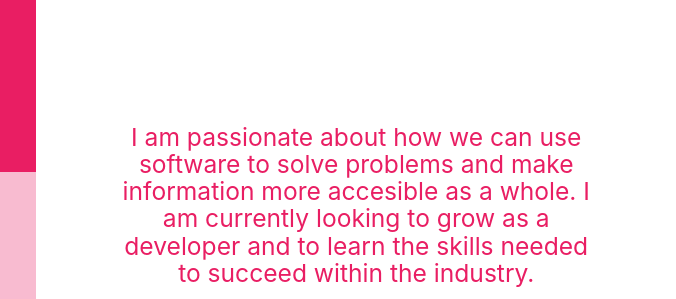
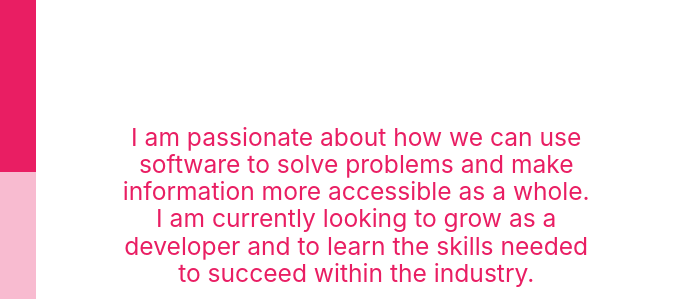
Before and after one commit to thekinginthewest/portfolio, a plain HTML site: page index.html in a window 1280 px wide. Shown: the part 1267-1566 px from the top of the page, 604-1280 px from the left. Drawn offline with nearby package versions, Linux system fonts and the light colour scheme.

Commit message:
Corrections

```diff
--- a/index.html
+++ b/index.html
@@ -67,7 +67,7 @@
             I am a Computer Science student with two years of experience working as a Web Developer for <a target="_blank" rel="noopener noreferrer" href = "https://www.motus.com.mx/index.html">Motus</a>, a company based in Guadalajara, Mexico.
           </h5>
           <h5 id = "about-me-2" class = "pink-text center-align">
-            I am passionate about how we can use software to solve problems and make information more accesible as a whole. I am currently looking to grow as a developer and to learn the skills needed to succeed within the industry.
+            I am passionate about how we can use software to solve problems and make information more accessible as a whole. I am currently looking to grow as a developer and to learn the skills needed to succeed within the industry.
           </h5>
         </div>
       </div>
--- a/js/index.js
+++ b/js/index.js
@@ -218,13 +218,15 @@ $(document).ready(function(){
       var projectsPos = $('#projects').offset().top;
       var contactPos = $('#contact').offset().top;
 
-      // About me
+      // Projects
       if(y_scroll_pos >= projectsPos && y_scroll_pos < contactPos) {
         setActiveTab($('.tab')[1]);
         setActiveSidenavTab($('.sidenav-tab')[1]);
+      // Contact
       } else if (y_scroll_pos >= contactPos) {
         setActiveTab($('.tab')[2]);
         setActiveSidenavTab($('.sidenav-tab')[2]);
+      // About me
       } else {
         setActiveTab($('.tab')[0]);
         setActiveSidenavTab($('.sidenav-tab')[0]);
```
Also changed, not shown: 1 other file.
